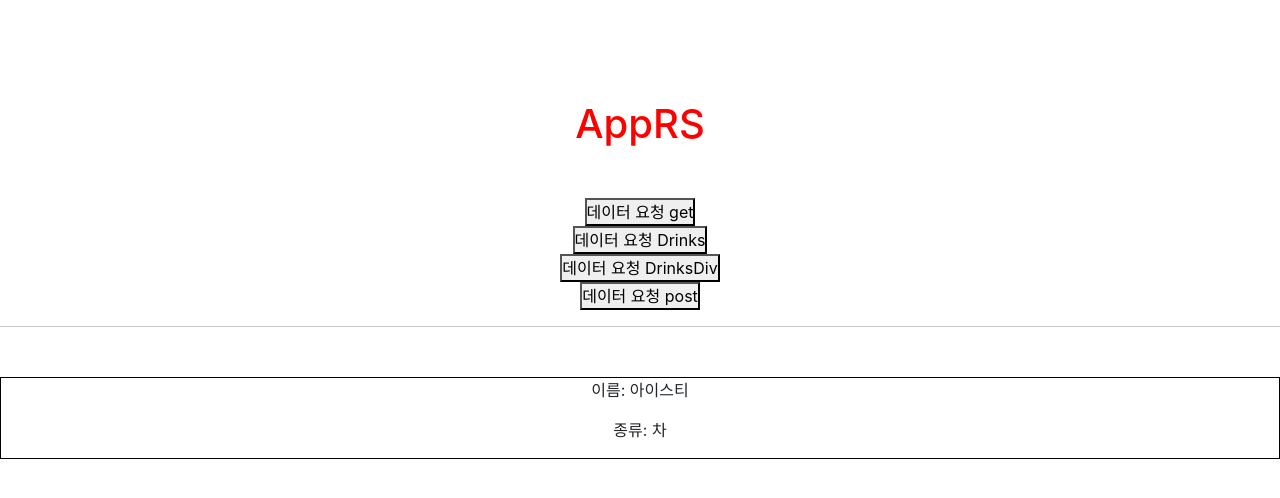
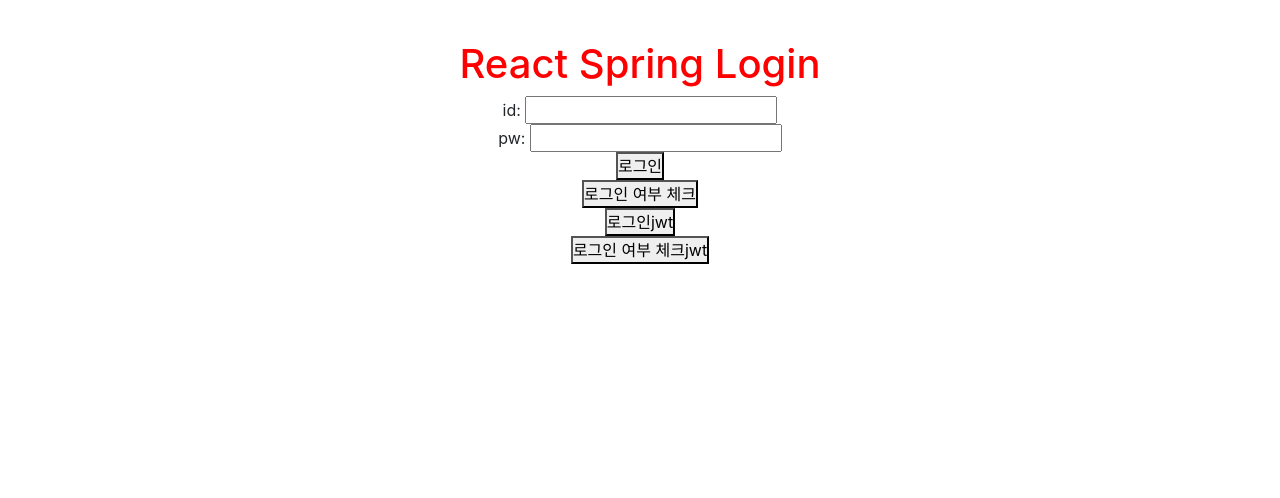
Before and after one commit to psm0419/react-study, a React (Create React App) app: page / in a window 1280 px wide. Shown: the top 498 px of the page. Built offline with nearby package versions, Linux system fonts and the light colour scheme.

Commit message:
리액트 스프링 로그인 처리

```diff
--- a/src/App.js
+++ b/src/App.js
@@ -12,6 +12,7 @@
 import Practice002 from './practice/practice002';
 import FoodMarket from './foodmarket/FoodMarket';
 import AppRS from './react_spring/AppRS';
+import Login from './react_spring/Login';
 
 
 
@@ -28,8 +29,8 @@
   // return <Quiz003/>;
   // return <Practice002/>;
   // return <FoodMarket/>;
-  return <AppRS/>;
-
+  // return <AppRS/>;
+  return <Login/>;
 }
 
 export default App;
--- a/src/react_spring/AppRS.css
+++ b/src/react_spring/AppRS.css
@@ -1,6 +1,6 @@
 *{
     text-align: center;
-    margin-top: 50px;
+    margin-top: 20px;
 }
 h1{
     color: red;
--- /dev/null
+++ b/src/react_spring/Login.js
@@ -0,0 +1,109 @@
+import { useState } from "react";
+import axios from "axios";
+
+function Login() {
+    let [id, setId] = useState('');
+    let [pw, setPw] = useState('');
+
+    return (
+        <div>
+            <h1>React Spring Login</h1>
+
+            id: <input type="text" onChange={(e) => {
+                setId(e.target.value);
+            }}></input> <br></br>
+            pw: <input type="password" onChange={(e) => {
+                setPw(e.target.value);
+            }}></input> <br></br>
+            <button onClick={() => {
+                axios.post("/api/login",
+                    {
+                        id: id,
+                        pw: pw
+                    },
+                    {
+                        headers: {
+                            'Content-Type': 'application/json'
+                        }
+                    }
+                )
+                    .then(response => {
+                        console.log(response.data);
+                        if (response.data == 'ok') {
+                            //로그인 성공
+                            //어느 페이지로 갈지
+                            //ReactRouterDom -> navigate("/")
+                            //뭐 보여줄지
+                        }
+                    })
+                    .catch(error => {
+                        console.log(error);
+                    })
+            }}>로그인</button><br></br>
+
+            <button onClick={() => {
+                axios.post("/api/loginCheck")
+                    .then(response => {
+                        console.log(response.data);
+                    })
+                    .catch(error => {
+                        console.log(error);
+                    })
+            }}>로그인 여부 체크</button><br></br>
+
+
+            <button onClick={() => {
+                axios.post("/api/loginJWT",
+                    {
+                        id: id,
+                        pw: pw
+                    },
+                    {
+                        headers: {
+                            'Content-Type': 'application/json'
+                        }
+                    }
+                )
+                    .then(response => {
+                        console.log(response.data);     //로그인 성공
+                        let accessToken = response.data;    // accessToken JWT
+                        //토큰은 localstorage 저장 해둔다
+                        //다음에 api 요청할때 사용 할 수 있게..
+                        localStorage.setItem("accessToken", accessToken);
+                        //로그인 성공한 토큰 저장(내부적)
+                        //로그인 성공시 해야하는 처리 -> 페이지 전환, 로그인 성공 메시지
+                    })
+                    .catch(error => {
+                        console.log(error);
+                    })
+            }}>로그인jwt</button><br></br>
+
+            <button onClick={() => {
+
+                console.log(localStorage.getItem("accessToken"));
+
+                axios.post(
+                    '/api/loginCheckJWT',
+                    {
+                        param1: "abc"
+                    },
+                    {
+                        headers : {
+                            "Content-Type":"application/json",
+                            "Authorization":"Bearer " + localStorage.getItem("accessToken")
+                        }
+                    }
+                )
+                    .then(response => {
+                        console.log(response.data);
+                        //후처리 -> 화면 갱신 state 변수 설정 등등..
+                    })
+                    .catch(error => {
+                        console.log(error);
+                    })
+            }}>로그인 여부 체크jwt</button><br></br>
+        </div>
+
+    );
+}
+export default Login;
```
